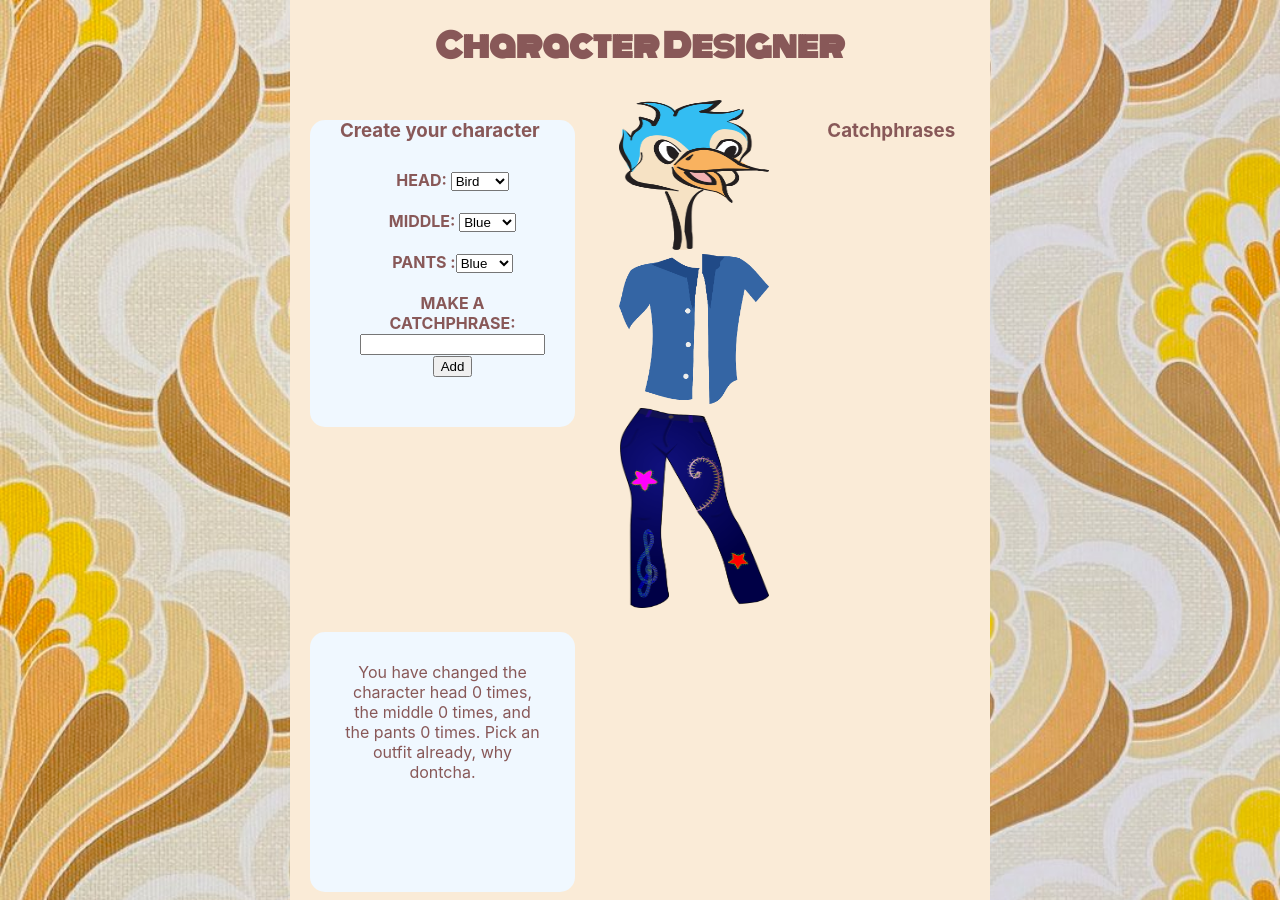
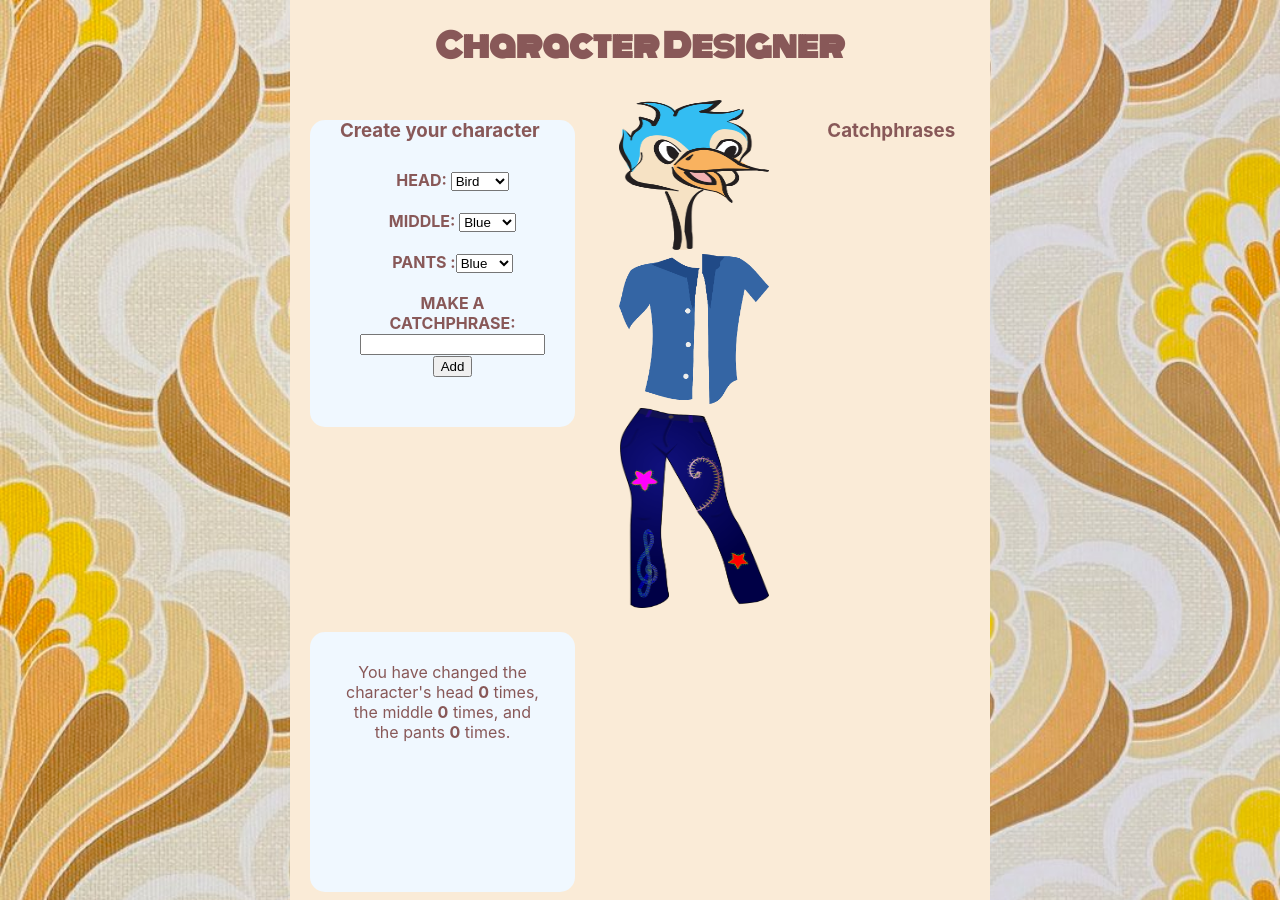
Before and after one commit to hana-acciaioli/react-character-design, a React (Create React App) app: page / in a window 1280 px wide. Built offline with nearby package versions, Linux system fonts and the light colour scheme.

Commit message:
edited scoreboard and catchphrase display

```diff
--- a/src/components/CatchphraseDisplay/CatchphraseDisplay.css
+++ b/src/components/CatchphraseDisplay/CatchphraseDisplay.css
@@ -5,9 +5,10 @@
   border-radius: 10px;
   padding: 15px;
   margin: 10px 0 10px 20px;
+  list-style-type: none;
 }
 
-#phrase-list li:after {
+.phrase-list:after {
   content: '';
   position: absolute;
   left: 0;
@@ -15,7 +16,7 @@
   width: 0;
   height: 0;
   border: 20px solid transparent;
-  border-right-color: #00aabb;
+  border-right-color: aliceblue;
   border-left: 0;
   border-bottom: 0;
   margin-top: -10px;
--- a/src/components/Scoreboard/Scoreboard.js
+++ b/src/components/Scoreboard/Scoreboard.js
@@ -4,8 +4,8 @@ import './Scoreboard.css';
 export default function Scoreboard({ countHead, countMiddle, countPants }) {
   return (
     <div className="Scoreboard">
-      You have changed the character head {countHead} times, the middle {countMiddle} times, and the
-      pants {countPants} times. Pick an outfit already, why dontcha.{' '}
+      You have changed the character&apos;s head <b>{countHead}</b> times, the middle{' '}
+      <b>{countMiddle}</b> times, and the pants <b>{countPants}</b> times.
     </div>
   );
 }
```
Also changed, not shown: 1 other file (tests, documents, lock files or other folders).
